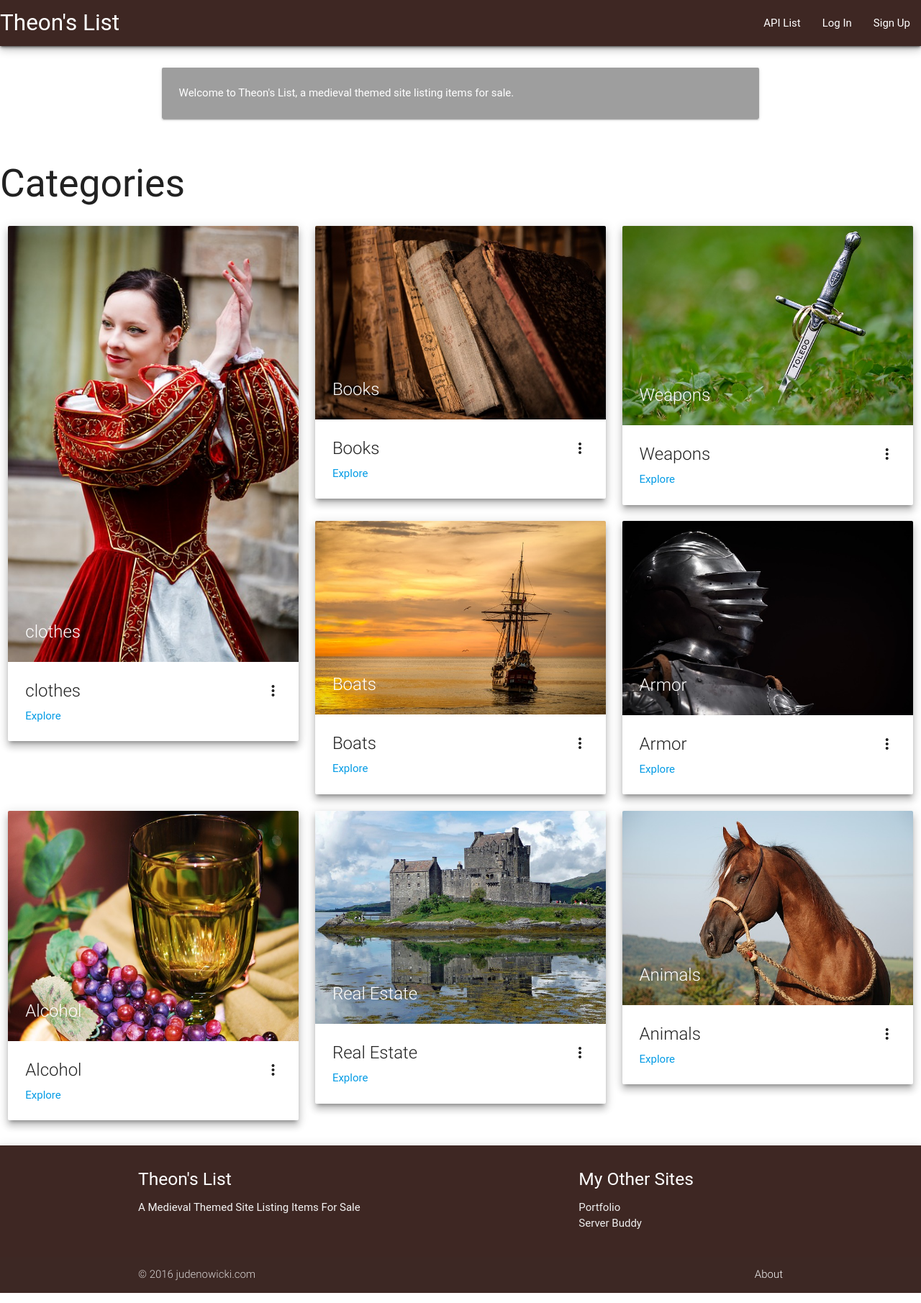
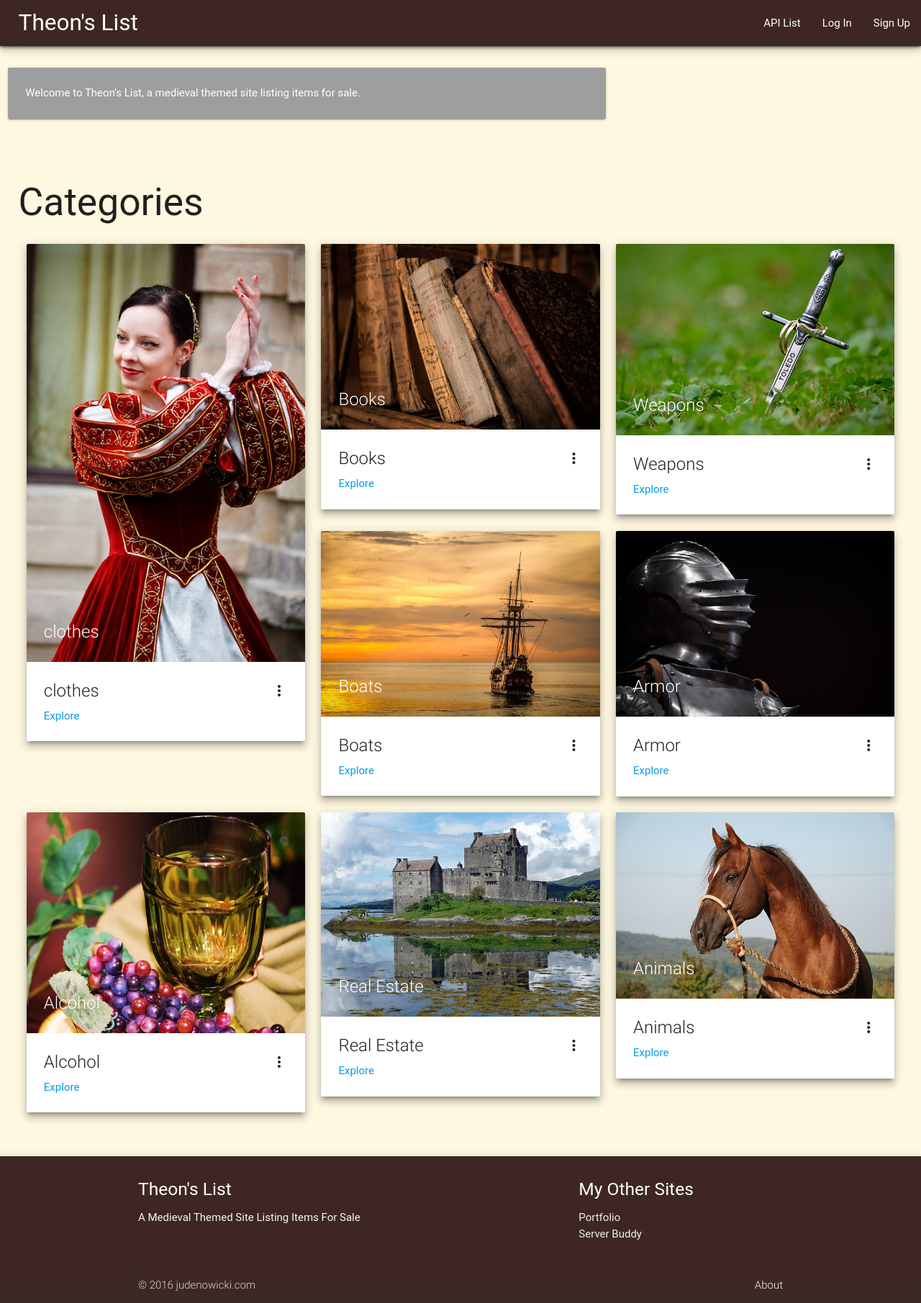
Before and after one commit to jnwcki/theons_list, a Django app: page / in a window 1280 px wide. Shown: the whole page at 72% size. Run offline with Django 3.2, Linux system fonts and the light colour scheme; data comes from the database, SQL or seed files in the repository; some libraries are stand-ins or nearby versions; some web fonts are replaced.

Commit message:
more styling. added background color

```diff
--- a/theonsapp/static/css/custom.css
+++ b/theonsapp/static/css/custom.css
@@ -2,10 +2,12 @@ body {
    display: flex;
    min-height: 100vh;
    flex-direction: column;
+   background-color: #fff8e1;
  }
 
  main {
    flex: 1 0 auto;
+   margin: 2%;
  }
 
 nav {
--- a/theonsapp/templates/api_list.html
+++ b/theonsapp/templates/api_list.html
@@ -1,7 +1,8 @@
 {% extends 'base.html' %}
 {% block content %}
 {% include 'index_navbar_include.html' %}
-<br><br>
+<header></header>
+<main>
   <h4>Theon's List API Access Points</h4>
   <div class="collection">
     <a href="{% url 'category_api_view' %}" class="collection-item">api/categories/</a>
@@ -18,6 +19,7 @@
     <li class="collection-item">api/category/(pk)/details/</li>
     <li class="collection-item">api/subcategory/(pk)/details/</li>
   </ul>
+</main>
 {% endblock %}
 
 {% block footer %}
--- a/theonsapp/templates/index.html
+++ b/theonsapp/templates/index.html
@@ -7,16 +7,11 @@
 {% block content %}
 <header>
   <div class="row"><br>
-    <div class="col s2 m2">
-    </div>
     <div class="col s8 m8">
       <div class="card-panel grey">
         <span class="white-text">Welcome to Theon's List, a medieval themed site listing items for sale.
-
         </span>
       </div>
-    </div>
-    <div class="col s2 m2">
     </div>
   </div>
 </header>
--- a/theonsapp/templates/index_navbar_include.html
+++ b/theonsapp/templates/index_navbar_include.html
@@ -1,7 +1,7 @@
 <nav class="brown darken-4">
     <div class="nav-wrapper z-depth-3">
       <div class="col s12">
-        <a href="{% url 'index' %}" class="brand-logo left">Theon's List</a>
+        <a href="{% url 'index' %}" class="brand-logo left" style="margin-left: 2%;">Theon's List</a>
         <ul id="nav-mobile" class="right hide-on-med-and-down">
           <li><a href="{% url 'list_of_apis' %}">API List</a></li>
           {% if user.is_authenticated %}
--- a/theonsapp/templates/theonsapp/category_detail.html
+++ b/theonsapp/templates/theonsapp/category_detail.html
@@ -5,8 +5,10 @@
 {% endblock %}
 
 {% block content %}
-<br><br>
+<header>
   <h4>Subcategories in Category {{ category }}</h4>
+</header>
+<main>
   <div class="col l12">
     <div class="row">
       {% for sub in category.subcategory_set.all %}
@@ -25,6 +27,7 @@
       {% endfor %}
     </div>
   </div>
+</main>
 {% endblock %}
 
 {% block footer %}
--- a/theonsapp/templates/theonsapp/item_list.html
+++ b/theonsapp/templates/theonsapp/item_list.html
@@ -18,8 +18,6 @@
   </div>
 </header>
 <main>
-
-
   <ul class="collection with-header">
     <li class="collection-header"><h4>Items For Sale in {{ subcategory }}</h4></li>
     {% for item in item_list %}
```
Lines whose indentation alone changed are shown as unchanged.
